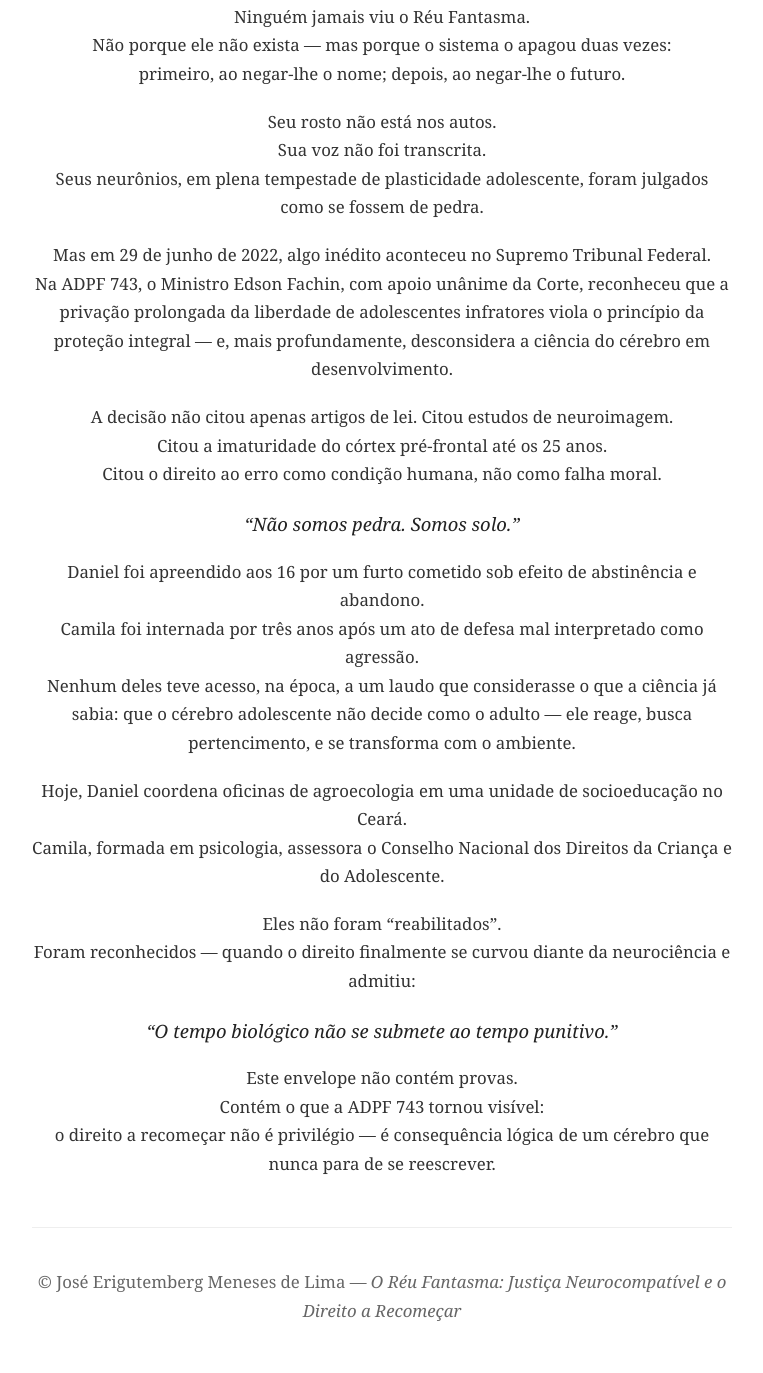
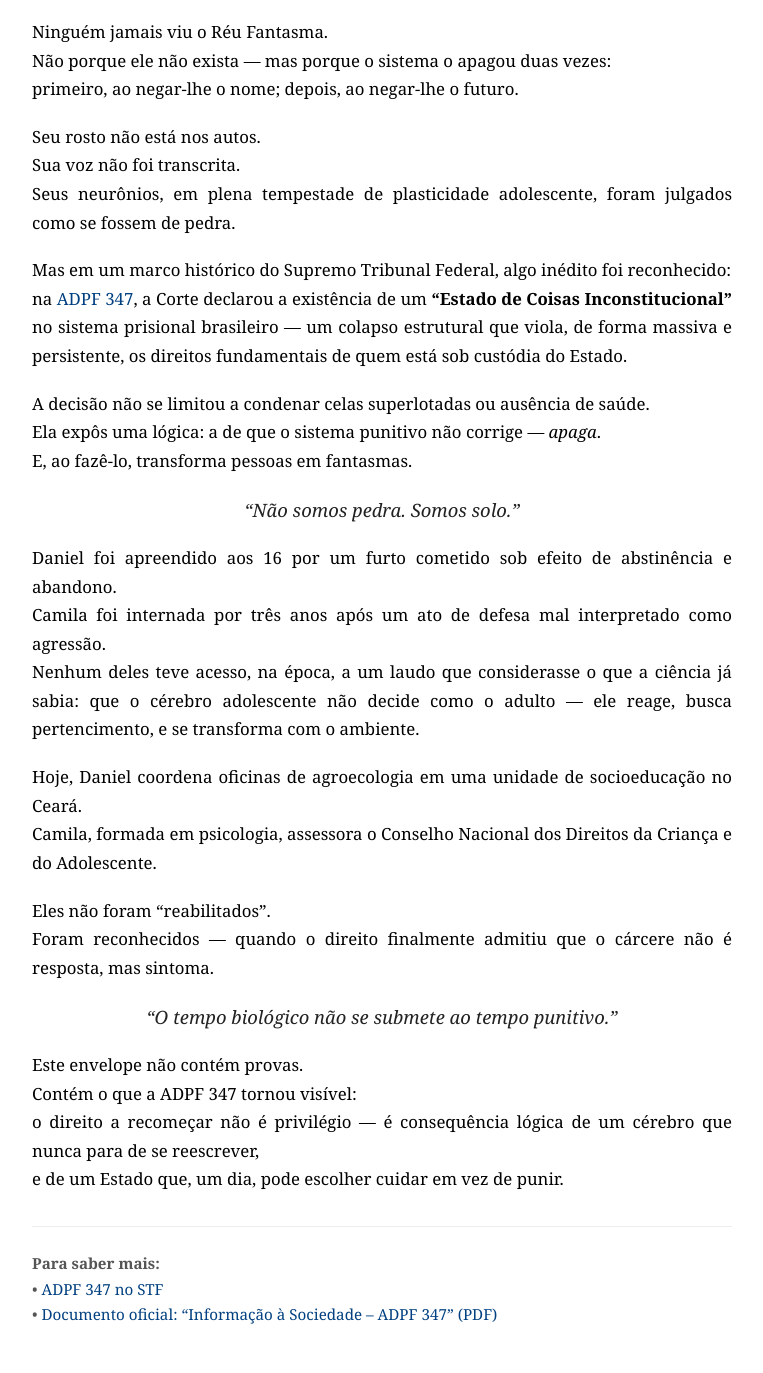
Before and after one commit to erigutembergmeneses-jpg/segredo-do-envelope, a plain HTML site: page index.html in a window 1280 px wide. Shown: the part 84-1457 px from the top of the page, without its empty margins (258-1021 px from the left). Drawn offline with Linux system fonts and the light colour scheme.

Commit message:
Update index.html

```diff
--- a/index.html
+++ b/index.html
@@ -3,7 +3,7 @@
 <head>
   <meta charset="UTF-8" />
   <meta name="viewport" content="width=device-width, initial-scale=1.0"/>
-  <title>O Réu Fantasma — O que há dentro do envelope</title>
+  <title>O Réu Fantasma — O segredo do envelope</title>
   <style>
     body {
       font-family: 'Georgia', 'Times New Roman', serif;
@@ -42,6 +42,15 @@
       border-left: none;
     }
 
+    a {
+      color: #004080;
+      text-decoration: none;
+    }
+
+    a:hover {
+      text-decoration: underline;
+    }
+
     footer {
       margin-top: 3rem;
       font-size: 0.9rem;
@@ -63,7 +72,7 @@
   </style>
 </head>
 <body>
-  <h1>O segredo do envelope<br>
+  <h1>O segredo do envelope</h1>
 
   <p>Ninguém jamais viu o Réu Fantasma.<br>
   Não porque ele não exista — mas porque o sistema o apagou duas vezes:<br>
@@ -73,12 +82,12 @@
   Sua voz não foi transcrita.<br>
   Seus neurônios, em plena tempestade de plasticidade adolescente, foram julgados como se fossem de pedra.</p>
 
-  <p>Mas em 29 de junho de 2022, algo inédito aconteceu no Supremo Tribunal Federal.<br>
-  Na ADPF 743, o Ministro Edson Fachin, com apoio unânime da Corte, reconheceu que a privação prolongada da liberdade de adolescentes infratores viola o princípio da proteção integral — e, mais profundamente, desconsidera a ciência do cérebro em desenvolvimento.</p>
+  <p>Mas em um marco histórico do Supremo Tribunal Federal, algo inédito foi reconhecido:<br>
+  na <a href="https://www.stf.jus.br/portal/peticaoInicial/verPeticaoInicial.asp?base=ADPF&s1=347" target="_blank" rel="noopener">ADPF 347</a>, a Corte declarou a existência de um <strong>“Estado de Coisas Inconstitucional”</strong> no sistema prisional brasileiro — um colapso estrutural que viola, de forma massiva e persistente, os direitos fundamentais de quem está sob custódia do Estado.</p>
 
-  <p>A decisão não citou apenas artigos de lei. Citou estudos de neuroimagem.<br>
-  Citou a imaturidade do córtex pré-frontal até os 25 anos.<br>
-  Citou o direito ao erro como condição humana, não como falha moral.</p>
+  <p>A decisão não se limitou a condenar celas superlotadas ou ausência de saúde.<br>
+  Ela expôs uma lógica: a de que o sistema punitivo não corrige — <em>apaga</em>.<br>
+  E, ao fazê-lo, transforma pessoas em fantasmas.</p>
 
   <blockquote>“Não somos pedra. Somos solo.”</blockquote>
 
@@ -90,13 +99,20 @@
   Camila, formada em psicologia, assessora o Conselho Nacional dos Direitos da Criança e do Adolescente.</p>
 
   <p>Eles não foram “reabilitados”.<br>
-  Foram reconhecidos — quando o direito finalmente se curvou diante da neurociência e admitiu:</p>
+  Foram reconhecidos — quando o direito finalmente admitiu que o cárcere não é resposta, mas sintoma.</p>
 
   <blockquote>“O tempo biológico não se submete ao tempo punitivo.”</blockquote>
 
   <p>Este envelope não contém provas.<br>
-  Contém o que a ADPF 743 tornou visível:<br>
-  o direito a recomeçar não é privilégio — é consequência lógica de um cérebro que nunca para de se reescrever.</p>
+  Contém o que a ADPF 347 tornou visível:<br>
+  o direito a recomeçar não é privilégio — é consequência lógica de um cérebro que nunca para de se reescrever,<br>
+  e de um Estado que, um dia, pode escolher cuidar em vez de punir.</p>
+
+  <p style="font-size:0.95rem; margin-top:2rem; border-top:1px solid #eee; padding-top:1.5rem; color:#555;">
+    <strong>Para saber mais:</strong><br>
+    • <a href="https://www.stf.jus.br/portal/peticaoInicial/verPeticaoInicial.asp?base=ADPF&s1=347" target="_blank" rel="noopener">ADPF 347 no STF</a><br>
+    • <a href="https://stf.jus.br/arquivo/cms/noticiaNoticiaStf/anexo/ADPF347InformaosociedadevF11.pdf" target="_blank" rel="noopener">Documento oficial: “Informação à Sociedade – ADPF 347” (PDF)</a>
+  </p>
 
   <footer>
     <p>© José Erigutemberg Meneses de Lima — <em>O Réu Fantasma: Justiça Neurocompatível e o Direito a Recomeçar</em></p>
```
